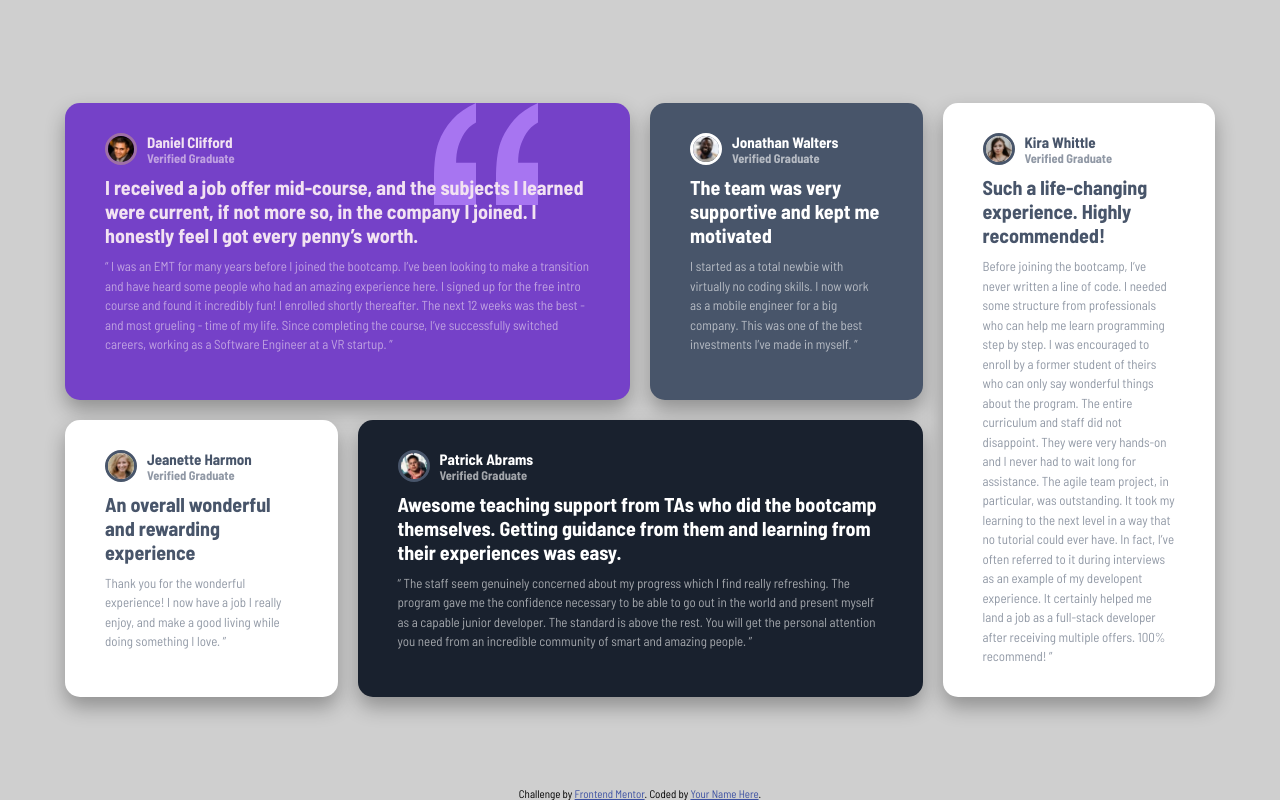
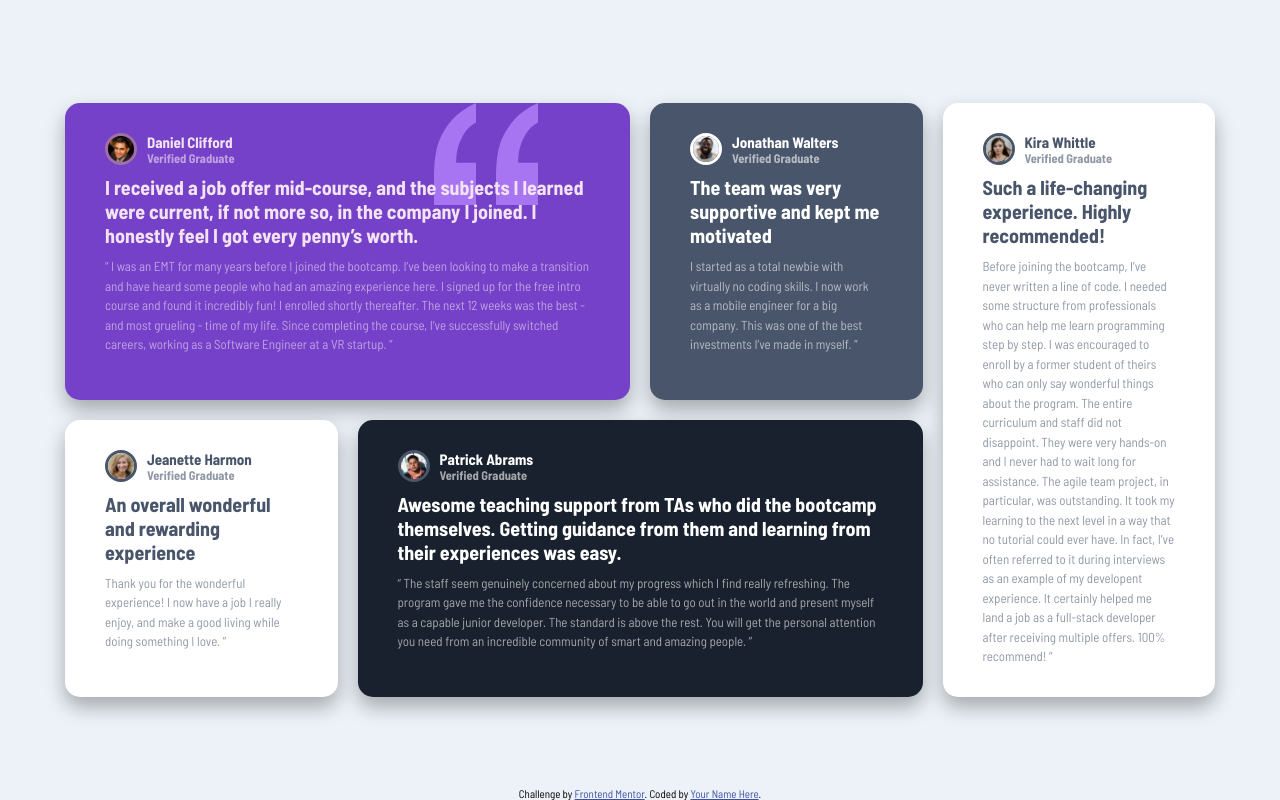
Before and after one commit to cristianccgg/Testimonials-grid-section-main, a plain HTML site: page index.html in a window 1280 px wide. Drawn offline with Linux system fonts and the light colour scheme.

Commit message:
Update styles.css

```diff
--- a/styles.css
+++ b/styles.css
@@ -13,7 +13,7 @@
   --main--light-grayish-blue: hsl(210, 46%, 95%);
 }
 body {
-  background-color: var(--main--light-gray);
+  background-color: var(--main--light-grayish-blue);
   font-size: 13px;
   display: flex;
   justify-content: center;
```
